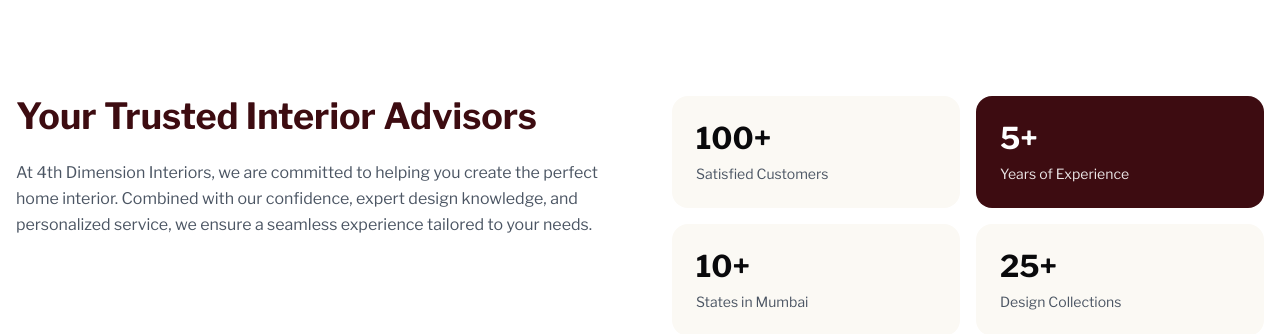
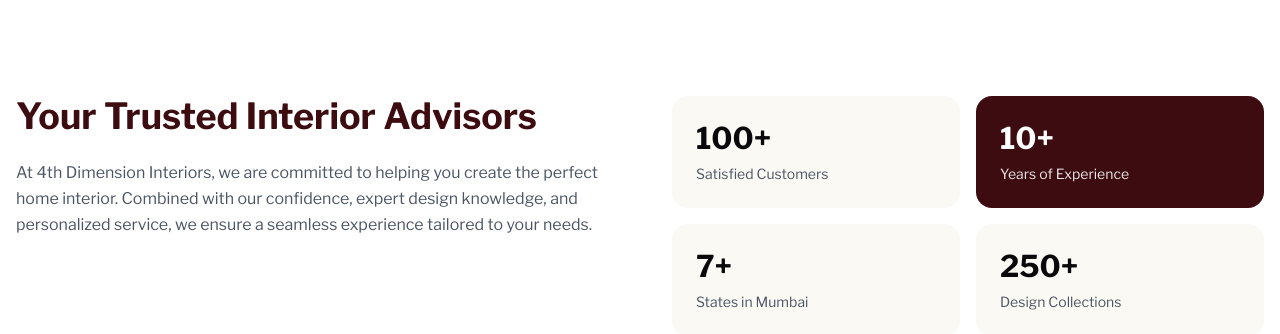
Before and after one commit to dastagirshaikhh/4th-Dimension-Interiors, a Next.js app: page / in a window 1280 px wide. Shown: the part 800-1134 px from the top of the page. Built offline with nearby package versions, Linux system fonts and the light colour scheme.

Commit message:
Refactor stats component to animate counter values and update email service configuration

```diff
--- a/components/global-network.tsx
+++ b/components/global-network.tsx
@@ -6,6 +6,7 @@
 import { useInView } from 'react-intersection-observer'
 import Image from 'next/image'
 import { libreFranklin, poppins } from '@/app/fonts'
+import Link from 'next/link'
 
 const cities = [
     { name: 'Mumbai', x: '10%', y: '60%' },
@@ -69,8 +70,11 @@
                             variant="secondary"
                             size="lg"
                             className={`${poppins.className} bg-white hover:bg-white/90 text-black px-8 py-6 text-lg font-medium rounded-full hover:shadow-lg transition-all duration-300 hover:scale-105`}
+                            asChild
                         >
-                            Learn More
+                            <Link href="/about">
+                                Learn More
+                            </Link>
                         </Button>
                     </motion.div>
                 </motion.div>
--- a/components/stats.tsx
+++ b/components/stats.tsx
@@ -1,15 +1,90 @@
+// 'use client'
+
+// import { Statistic } from '@/types'
+// import Image from 'next/image'
+// import { useInView } from 'react-intersection-observer'
+// import { cn } from '@/lib/utils'
+
+// const stats: Statistic[] = [
+//     { value: '100+', label: 'Satisfied Customers' },
+//     { value: '5+', label: 'Years of Experience' },
+//     { value: '10+', label: 'States in Mumbai' },
+//     { value: '25+', label: 'Design Collections' },
+// ]
+
+// export default function Stats() {
+//     const { ref, inView } = useInView({
+//         triggerOnce: true,
+//         threshold: 0.1,
+//     })
+
+//     return (
+//         <section ref={ref} className="py-24 bg-white">
+//             <div className="container mx-auto px-4">
+//                 <div className="flex flex-col lg:flex-row gap-16 items-start">
+//                     <div className="lg:w-1/2 space-y-6">
+//                         <h2 className={cn(
+//                             "text-3xl md:text-4xl font-bold text-[#3D0C11] leading-tight transition-all duration-700 delay-100",
+//                             inView ? "opacity-100 translate-y-0" : "opacity-0 translate-y-4"
+//                         )}>
+//                             Your Trusted Interior Advisors
+//                         </h2>
+//                         <p className={cn(
+//                             "text-gray-600 leading-relaxed transition-all duration-700 delay-200",
+//                             inView ? "opacity-100 translate-y-0" : "opacity-0 translate-y-4"
+//                         )}>
+//                             At 4th Dimension Interiors, we are committed to helping you create the perfect home interior. Combined with our confidence, expert design knowledge, and personalized service, we ensure a seamless experience tailored to your needs.
+//                         </p>
+//                     </div>
+//                     <div className="lg:w-1/2 space-y-8">
+//                         <div className="grid grid-cols-2 gap-4">
+//                             {stats.map((stat, index) => (
+//                                 <div
+//                                     key={index}
+//                                     className={cn(
+//                                         "bg-[#FBF9F4] p-6 rounded-2xl transform hover:scale-105 transition-all duration-300",
+//                                         index === 1 ? "bg-[#3D0C11] text-white" : "",
+//                                         inView ? "opacity-100 translate-y-0" : "opacity-0 translate-y-4"
+//                                     )}
+//                                     style={{ transitionDelay: `${(index + 3) * 100}ms` }}
+//                                 >
+//                                     <div className="text-3xl font-bold mb-2">{stat.value}</div>
+//                                     <div className={`text-sm ${index === 1 ? "text-white/90" : "text-gray-600"}`}>{stat.label}</div>
+//                                 </div>
+//                             ))}
+//                         </div>
+//                         <div className={cn(
+//                             "relative h-80 rounded-2xl overflow-hidden transition-all duration-700 delay-700",
+//                             inView ? "opacity-100 translate-y-0" : "opacity-0 translate-y-4"
+//                         )}>
+//                             <Image
+//                                 src="https://images.pexels.com/photos/161758/governor-s-mansion-montgomery-alabama-grand-staircase-161758.jpeg?auto=compress&cs=tinysrgb&w=1260&h=750&dpr=2"
+//                                 alt="Red and Brown Floral Stair Carpet"
+//                                 fill
+//                                 className="object-cover transition-transform duration-700 hover:scale-110"
+//                             />
+//                         </div>
+//                     </div>
+//                 </div>
+//             </div>
+//         </section>
+//     )
+// }
+
+
 'use client'
 
 import { Statistic } from '@/types'
 import Image from 'next/image'
 import { useInView } from 'react-intersection-observer'
+import { useEffect, useState } from 'react'
 import { cn } from '@/lib/utils'
 
 const stats: Statistic[] = [
-    { value: '100+', label: 'Satisfied Customers' },
-    { value: '5+', label: 'Years of Experience' },
-    { value: '10+', label: 'States in Mumbai' },
-    { value: '25+', label: 'Design Collections' },
+    { value: 100, label: 'Satisfied Customers' },
+    { value: 10, label: 'Years of Experience' },
+    { value: 7, label: 'States in Mumbai' },
+    { value: 250, label: 'Design Collections' },
 ]
 
 export default function Stats() {
@@ -17,6 +92,28 @@
         triggerOnce: true,
         threshold: 0.1,
     })
+
+    const [counters, setCounters] = useState(stats.map(() => 0))
+
+    useEffect(() => {
+        if (inView) {
+            const intervals = stats.map((stat, index) => {
+                let count = 0
+                const increment = Math.ceil(stat.value / 50) // Adjust speed
+                return setInterval(() => {
+                    setCounters(prev => {
+                        const newCounters = [...prev]
+                        newCounters[index] = count < stat.value ? count : stat.value
+                        return newCounters
+                    })
+                    if (count >= stat.value) clearInterval(intervals[index])
+                    count += increment
+                }, 20) // Adjust timing
+            })
+
+            return () => intervals.forEach(clearInterval)
+        }
+    }, [inView])
 
     return (
         <section ref={ref} className="py-24 bg-white">
@@ -48,7 +145,7 @@
                                     )}
                                     style={{ transitionDelay: `${(index + 3) * 100}ms` }}
                                 >
-                                    <div className="text-3xl font-bold mb-2">{stat.value}</div>
+                                    <div className="text-3xl font-bold mb-2">{counters[index]}+</div>
                                     <div className={`text-sm ${index === 1 ? "text-white/90" : "text-gray-600"}`}>{stat.label}</div>
                                 </div>
                             ))}
--- a/lib/email.ts
+++ b/lib/email.ts
@@ -1,8 +1,8 @@
 import { init } from '@emailjs/browser';
 
-export const EMAILJS_SERVICE_ID = "service_a5f3p8m";
-export const EMAILJS_TEMPLATE_ID = "template_gtau8ge"; // Replace with your actual template ID
-export const EMAILJS_PUBLIC_KEY = "rfSJvUpcGGAXw0-tB";
+export const EMAILJS_SERVICE_ID = "service_8lyo5be";
+export const EMAILJS_TEMPLATE_ID = "template_ikchjyy"; // Replace with your actual template ID
+export const EMAILJS_PUBLIC_KEY = "XpK474YJyvr3Ej17g";
 
 export const initEmailJS = () => {
   init(EMAILJS_PUBLIC_KEY);
--- a/types/index.ts
+++ b/types/index.ts
@@ -13,7 +13,7 @@
 }
 
 export interface Statistic {
-    value: string
+    value: number
     label: string
 }
 
```
